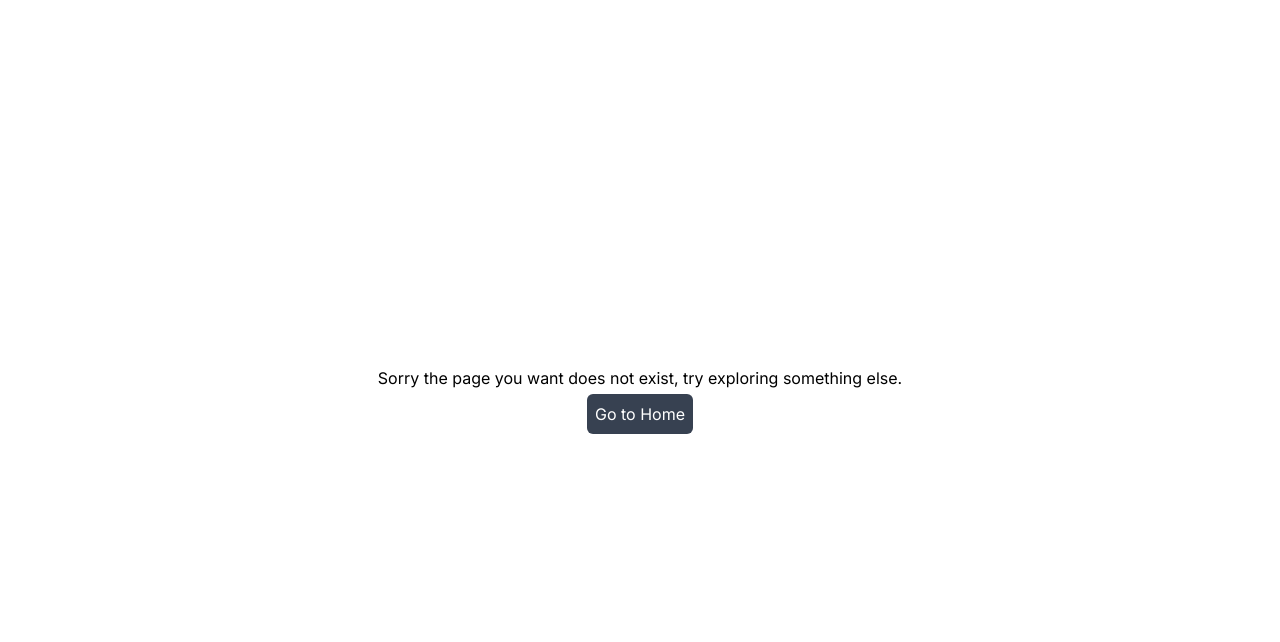
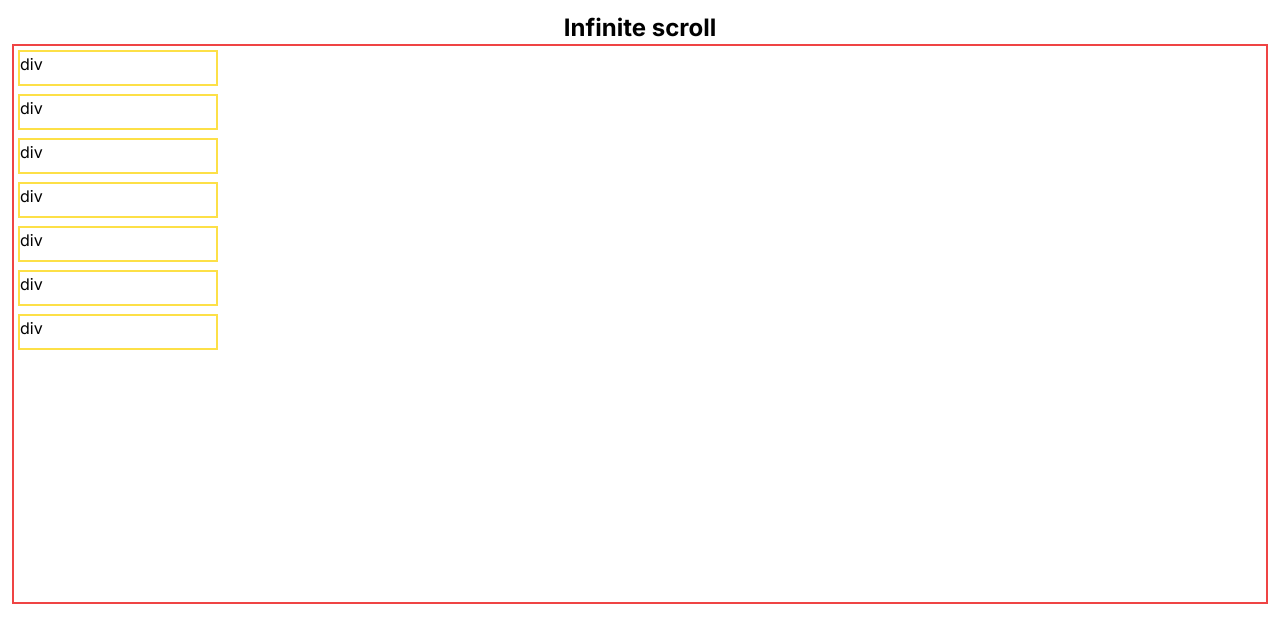
Before and after one commit to abhinay-chaturvedi/machine-coding, a Next.js app: page /infinite-scroll in a window 1280 px wide. Before the commit this address had no page. Shown: the top 642 px of the page. Built offline with nearby package versions, Linux system fonts and the light colour scheme.

Commit message:
tried infinite scroll

```diff
--- /dev/null
+++ b/app/infinite-scroll/page.tsx
@@ -0,0 +1,65 @@
+"use client";
+import React, { useEffect } from "react";
+import Container from "../_components/Container";
+import "./style.css";
+const Page = () => {
+  useEffect(() => {
+    const callback = (e) => {
+      console.log(e[0].target);
+      console.log(e[0].target.parentNode);
+      console.log(e[0].target.parentNode.children);
+      e[0].target.parentNode.childNodes.forEach(element => {
+        e[0].target.parentNode.appendChild(element)
+      });
+    };
+    let options = {
+      root: document.querySelector("#scrollArea"),
+      rootMargin: "0px",
+      threshold: .2,
+    };
+
+    let observer = new IntersectionObserver(callback, options);
+    let target = document.querySelector(".last-child");
+    observer.observe(target);
+  }, []);
+  return (
+    <div>
+      <Container>
+        <div>
+          <h1 className="tw-text-center tw-font-bold tw-text-2xl">
+            Infinite scroll
+          </h1>
+          <div
+            id="scrollArea"
+            className="tw-border-[2px] tw-border-red-500 tw-p-1 tw-h-[70vh] tw-overflow-y-scroll"
+          >
+            <div  className="tw-h-9 tw-border-yellow-300 tw-border-2 tw-w-[200px] tw-mb-2">
+              div
+            </div>
+            <div className="tw-h-9 tw-border-yellow-300 tw-border-2 tw-w-[200px] tw-mb-2">
+              div
+            </div>
+            <div className="tw-h-9 tw-border-yellow-300 tw-border-2 tw-w-[200px] tw-mb-2">
+              div
+            </div>
+            <div className="tw-h-9 tw-border-yellow-300 tw-border-2 tw-w-[200px] tw-mb-2">
+              div
+            </div>
+            <div className="tw-h-9 tw-border-yellow-300 tw-border-2 tw-w-[200px] tw-mb-2">
+              div
+            </div>
+            <div className="tw-h-9 tw-border-yellow-300 tw-border-2 tw-w-[200px] tw-mb-2">
+              div
+            </div>
+            <div  className="last-child tw-h-9 tw-border-yellow-300 tw-border-2 tw-w-[200px] tw-mb-2">
+              div
+            </div>
+
+          </div>
+        </div>
+      </Container>
+    </div>
+  );
+};
+
+export default Page;
--- /dev/null
+++ b/app/infinite-scroll/style.css
@@ -0,0 +1,9 @@
+.move-right {
+transform: translateX(200px);
+transition: transform 1s;
+}
+.back-to-origin {
+transform: translateX(0px);
+/* transition: .5ms; */
+transition: transform 1s;
+}
--- a/app/page.tsx
+++ b/app/page.tsx
@@ -5,6 +5,7 @@ export default function Home() {
   return (
     <div>
       <div className="tw-max-w-7xl tw-m-auto tw-p-2">
+        <h1 className="tw-text-center tw-font-bold tw-text-3xl tw-my-3">Machine Coding Question</h1>
         <div className="tw-flex tw-gap-3 tw-flex-wrap tw-justify-center">
           <Card title="Autocomplete" page="/autocomplete" />
           <Card title="Tab Navigation" page="/tabnavigation"/>
@@ -12,6 +13,22 @@ export default function Home() {
           <Card title="Pop Over" page="/popover"/>
           <Card title="Accordian" page="/accordian"/>
           <Card title="Carousel" page="/carousel"/>
+          <Card title="Infinte Scroll" page="/infinite-scroll"/>
+          <Card title="Debounce" page="/debounce"/>
+          <Card title="Tic Tac Toe" page="/tic-tac-toe"/>
+          <Card title="Date Picker" page="/date-picker"/>
+          <Card title="Analog Clock" page="/analog-clock"/>
+          <Card title="Custom Promises" page="/custom-promises"/>
+          <Card title="Nested Comments" page="/nested-comments"/>
+          <Card title="Build Calculator" page="/calculator"/>
+          <Card title="Giphy Images" page="/giphy-images"/>
+          <Card title="Nested CheckBoxe" page="/nested-checkbox"/>
+          <Card title="Poll Widget" page="/poll-widget"/>
+          <Card title="Event Emitter" page="/event-emitter"/>
+          <Card title="Promise.All" page="/promise-all"/>
+          <Card title="Flatten Array" page="/flatten-array"/>
+          <Card title="Connect Four" page="/connect-four"/>
+          <Card title="Snake Game" page="/snake-game"/>
         </div>
       </div>
     </div>
```
